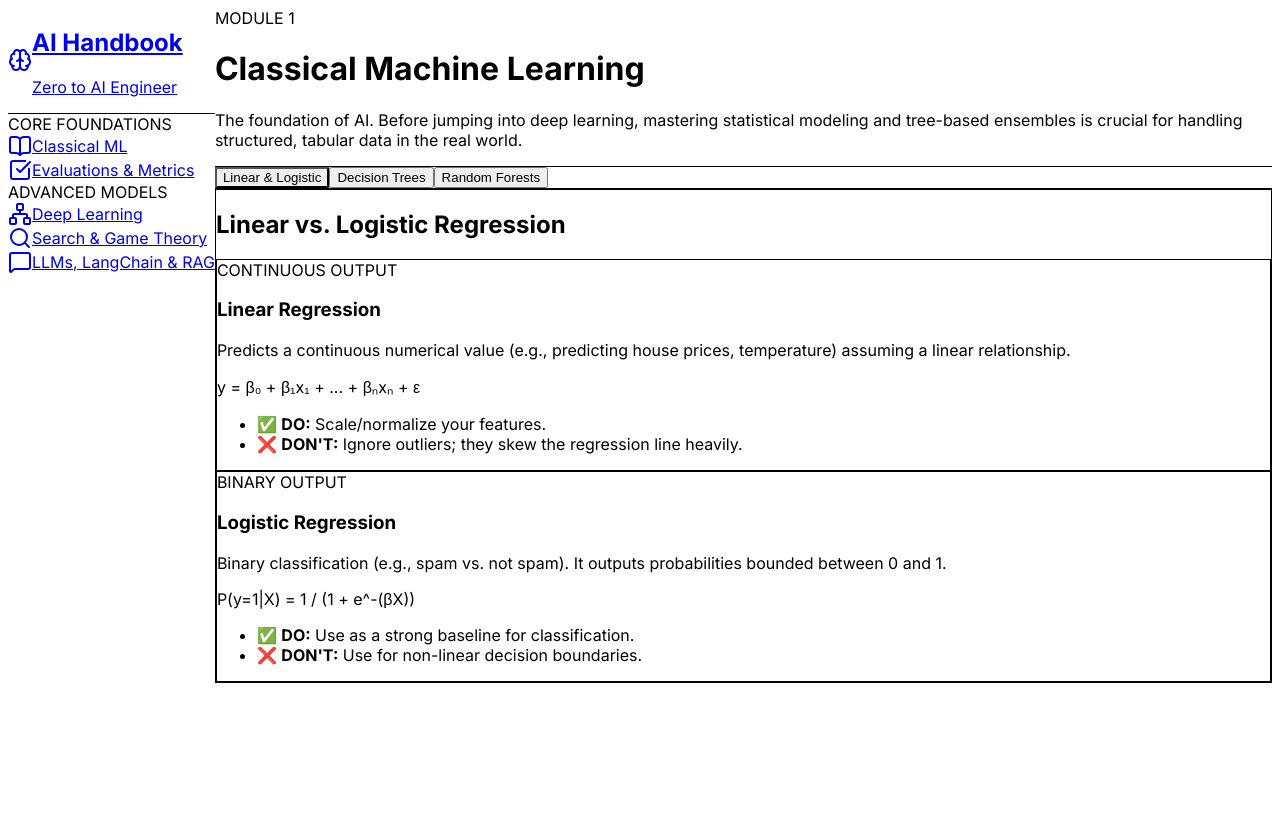
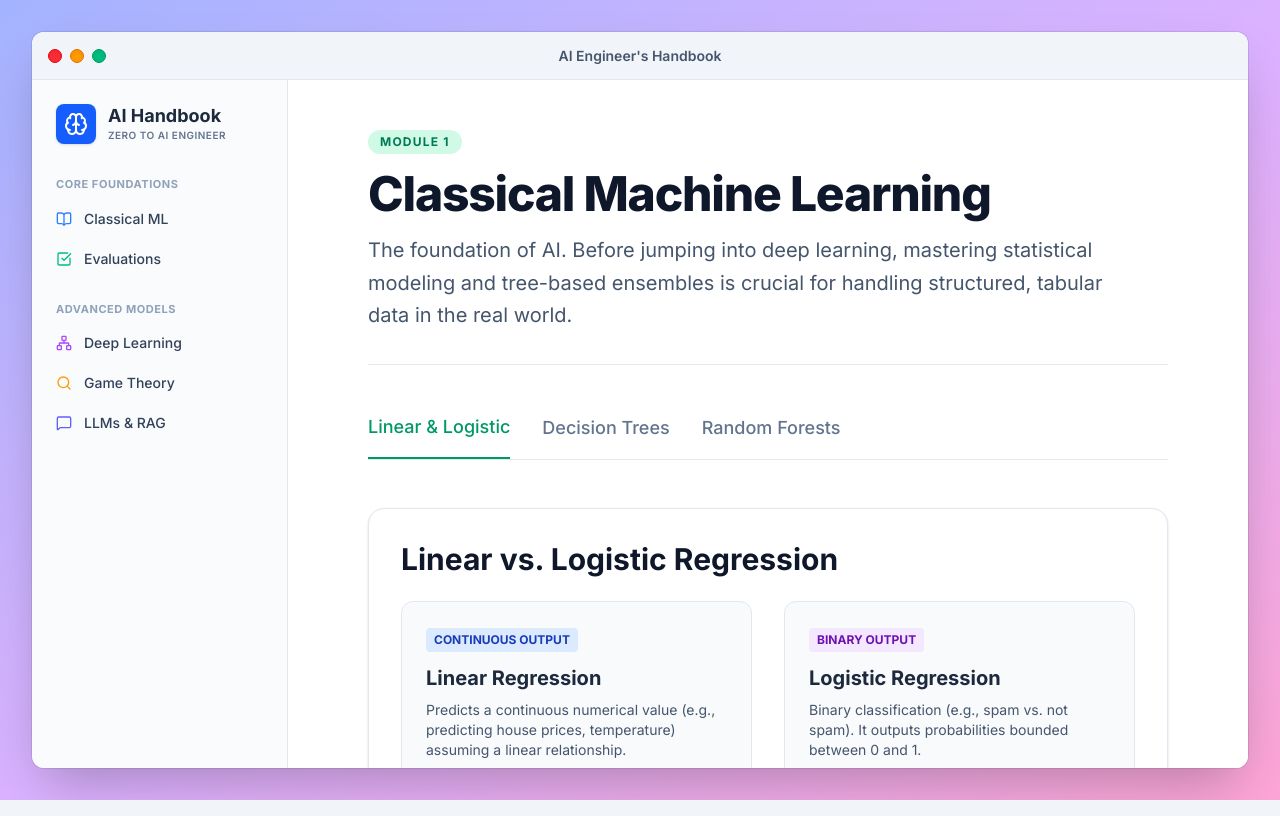
Before and after one commit to Joeljozzz/ai-repo, a Next.js app: page /ml in a window 1280 px wide. Built offline with nearby package versions, Linux system fonts and the light colour scheme.

Commit message:
fix: restore Tailwind v4 styles and implement MacOS window UI design

```diff
--- a/src/app/globals.css
+++ b/src/app/globals.css
@@ -1,5 +1,10 @@
-@tailwind base;
-@tailwind components;
-@tailwind utilities;
+@import "tailwindcss";
 
-/* Removed the default dark mode auto-inversion that was causing the white-on-white text */
+@theme inline {
+  --font-sans: var(--font-geist-sans);
+  --font-mono: var(--font-geist-mono);
+}
+
+body {
+  background-color: #f1f5f9; /* Tailwind slate-100 fallback */
+}
--- a/src/app/layout.tsx
+++ b/src/app/layout.tsx
@@ -18,56 +18,87 @@ export default function RootLayout({
 }>) {
   return (
     <html lang="en">
-      <body className={`${inter.className} bg-slate-50 text-slate-900 flex h-screen overflow-hidden`}>
-        {/* Sidebar */}
-        <aside className="w-72 bg-slate-900 text-slate-300 flex-shrink-0 h-full flex flex-col overflow-y-auto">
-          <div className="p-6 border-b border-slate-800">
-            <Link href="/" className="flex items-center gap-3 text-white hover:text-blue-400 transition-colors">
-              <Brain className="w-8 h-8 text-blue-500" />
+      {/*
+        The body represents the "Mac Desktop" background.
+        Using a nice, subtle macOS-like blurred gradient wallpaper effect.
+      */}
+      <body className={`${inter.className} bg-gradient-to-br from-indigo-300 via-purple-300 to-pink-300 text-slate-900 flex h-screen w-screen items-center justify-center p-4 sm:p-8 overflow-hidden`}>
+
+        {/* The macOS Window Container */}
+        <div className="w-full h-full max-w-7xl max-h-[900px] flex flex-col bg-white rounded-xl shadow-2xl overflow-hidden ring-1 ring-slate-900/10">
+
+          {/* macOS Title Bar */}
+          <div className="h-12 bg-slate-100 border-b border-slate-200 flex items-center px-4 shrink-0 justify-between select-none">
+            {/* Traffic Lights */}
+            <div className="flex space-x-2 w-20">
+              <div className="w-3.5 h-3.5 rounded-full bg-red-500 border border-red-600 shadow-inner"></div>
+              <div className="w-3.5 h-3.5 rounded-full bg-amber-500 border border-amber-600 shadow-inner"></div>
+              <div className="w-3.5 h-3.5 rounded-full bg-emerald-500 border border-emerald-600 shadow-inner"></div>
+            </div>
+            {/* Window Title */}
+            <div className="text-sm font-semibold text-slate-600 cursor-default flex-1 text-center pr-20">
+              AI Engineer's Handbook
+            </div>
+          </div>
+
+          {/* Window Content */}
+          <div className="flex flex-1 overflow-hidden">
+
+            {/* macOS Sidebar (Translucent / Frosted Glass effect) */}
+            <aside className="w-64 bg-slate-50/80 backdrop-blur-xl border-r border-slate-200 flex-shrink-0 h-full flex flex-col overflow-y-auto">
+              <div className="p-6">
+                <Link href="/" className="flex items-center gap-3 text-slate-800 hover:text-blue-600 transition-colors">
+                  <div className="p-2 bg-blue-600 rounded-lg shadow-sm">
+                    <Brain className="w-6 h-6 text-white" />
+                  </div>
                   <div>
-                <h1 className="text-xl font-bold">AI Handbook</h1>
-                <p className="text-xs text-slate-400">Zero to AI Engineer</p>
+                    <h1 className="text-lg font-bold leading-tight">AI Handbook</h1>
+                    <p className="text-[10px] text-slate-500 font-semibold uppercase tracking-wider">Zero to AI Engineer</p>
                   </div>
                 </Link>
               </div>
-          <nav className="p-4 space-y-2 flex-1">
-            <div className="text-xs font-semibold text-slate-500 uppercase tracking-wider mb-4 mt-4">Core Foundations</div>
 
-            <Link href="/ml" className="flex items-center gap-3 px-3 py-2.5 rounded-lg hover:bg-slate-800 hover:text-white transition-colors">
-              <BookOpen className="w-5 h-5" />
-              <span className="font-medium">Classical ML</span>
+              <nav className="px-3 space-y-1 flex-1">
+                <div className="text-[11px] font-bold text-slate-400 uppercase tracking-wider mb-2 mt-2 px-3">Core Foundations</div>
+
+                <Link href="/ml" className="flex items-center gap-3 px-3 py-2 rounded-md hover:bg-slate-200/50 text-slate-700 transition-colors">
+                  <BookOpen className="w-4 h-4 text-blue-500" />
+                  <span className="font-medium text-sm">Classical ML</span>
                 </Link>
 
-            <Link href="/evaluations" className="flex items-center gap-3 px-3 py-2.5 rounded-lg hover:bg-slate-800 hover:text-white transition-colors">
-              <CheckSquare className="w-5 h-5" />
-              <span className="font-medium">Evaluations & Metrics</span>
+                <Link href="/evaluations" className="flex items-center gap-3 px-3 py-2 rounded-md hover:bg-slate-200/50 text-slate-700 transition-colors">
+                  <CheckSquare className="w-4 h-4 text-emerald-500" />
+                  <span className="font-medium text-sm">Evaluations</span>
                 </Link>
 
-            <div className="text-xs font-semibold text-slate-500 uppercase tracking-wider mb-4 mt-8">Advanced Models</div>
+                <div className="text-[11px] font-bold text-slate-400 uppercase tracking-wider mb-2 mt-6 px-3">Advanced Models</div>
 
-            <Link href="/deep-learning" className="flex items-center gap-3 px-3 py-2.5 rounded-lg hover:bg-slate-800 hover:text-white transition-colors">
-              <Network className="w-5 h-5" />
-              <span className="font-medium">Deep Learning</span>
+                <Link href="/deep-learning" className="flex items-center gap-3 px-3 py-2 rounded-md hover:bg-slate-200/50 text-slate-700 transition-colors">
+                  <Network className="w-4 h-4 text-purple-500" />
+                  <span className="font-medium text-sm">Deep Learning</span>
                 </Link>
 
-            <Link href="/search-models" className="flex items-center gap-3 px-3 py-2.5 rounded-lg hover:bg-slate-800 hover:text-white transition-colors">
-              <Search className="w-5 h-5" />
-              <span className="font-medium">Search & Game Theory</span>
+                <Link href="/search-models" className="flex items-center gap-3 px-3 py-2 rounded-md hover:bg-slate-200/50 text-slate-700 transition-colors">
+                  <Search className="w-4 h-4 text-amber-500" />
+                  <span className="font-medium text-sm">Game Theory</span>
                 </Link>
 
-            <Link href="/llm-rag" className="flex items-center gap-3 px-3 py-2.5 rounded-lg hover:bg-slate-800 hover:text-white transition-colors">
-              <MessageSquare className="w-5 h-5" />
-              <span className="font-medium">LLMs, LangChain & RAG</span>
+                <Link href="/llm-rag" className="flex items-center gap-3 px-3 py-2 rounded-md hover:bg-slate-200/50 text-slate-700 transition-colors">
+                  <MessageSquare className="w-4 h-4 text-indigo-500" />
+                  <span className="font-medium text-sm">LLMs & RAG</span>
                 </Link>
               </nav>
             </aside>
 
             {/* Main Content Area */}
-        <main className="flex-1 h-full overflow-y-auto bg-slate-50">
-          <div className="max-w-5xl mx-auto p-8 lg:p-12">
+            <main className="flex-1 h-full overflow-y-auto bg-white">
+              <div className="max-w-4xl mx-auto p-8 lg:p-12">
                 {children}
               </div>
             </main>
+
+          </div>
+        </div>
       </body>
     </html>
   );
```
Lines whose indentation alone changed are shown as unchanged.
